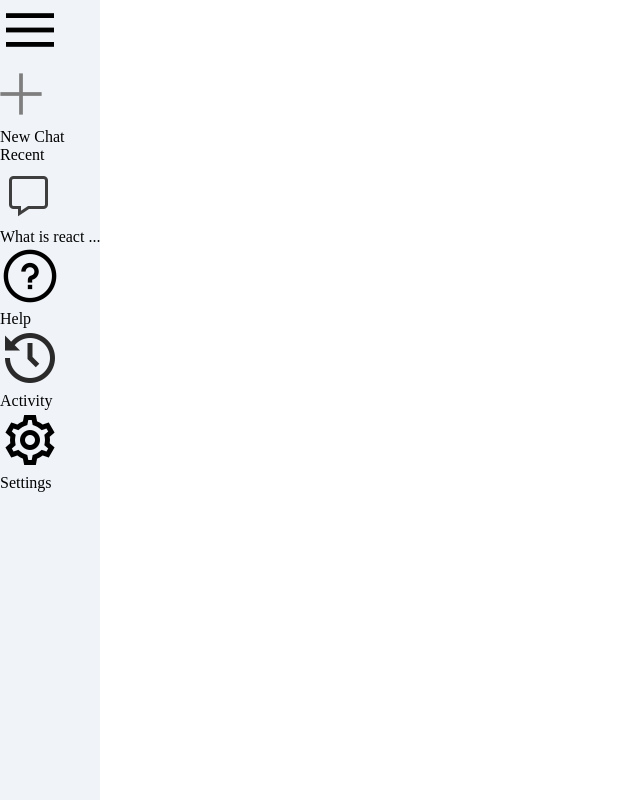
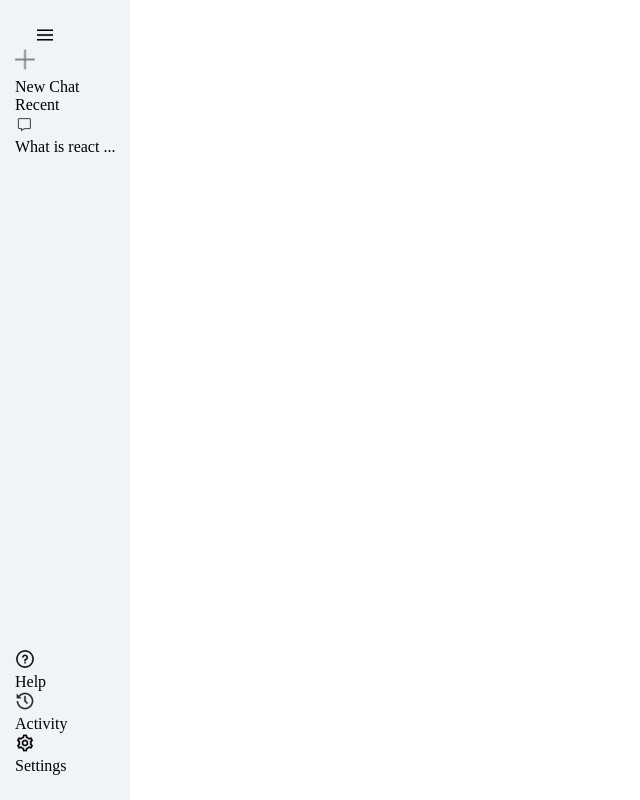
Before and after one commit to lovvejeet/Gemini-Clone, a React (Vite) app: page / in a window 1280 px wide. Shown: the whole page, without its empty margins (0-640 px from the left). Built offline with nearby package versions, Linux system fonts and the light colour scheme.

Commit message:
added css for sidebar

```diff
--- a/src/components/Sidebar/Sidebar.css
+++ b/src/components/Sidebar/Sidebar.css
@@ -2,6 +2,15 @@
   min-height: 100vh;
   display: inline-flex;
   flex-direction: column;
-  justiy-content: space-between;
+  justify-content: space-between;
   background-color: #f0f4f9;
+  padding: 25px 15px;
 }
+.sidebar img {
+  width: 20px;
+}
+.sidebar .menu {
+  display: block;
+  margin-left: 20px;
+  cursor: pointer;
+}
--- a/src/components/Sidebar/Sidebar.jsx
+++ b/src/components/Sidebar/Sidebar.jsx
@@ -1,4 +1,4 @@
-import "./Sidebar.css";
+import "./sidebar.css";
 import { assets } from "../../assets/assets";
 const Sidebar = () => {
   return (
```
